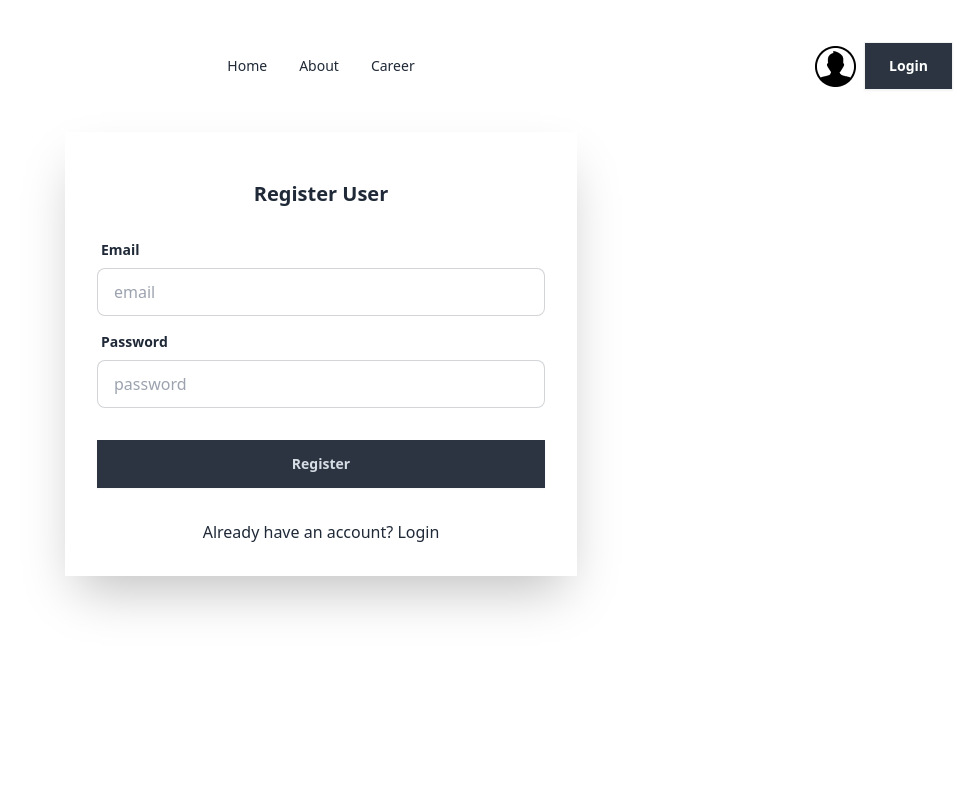
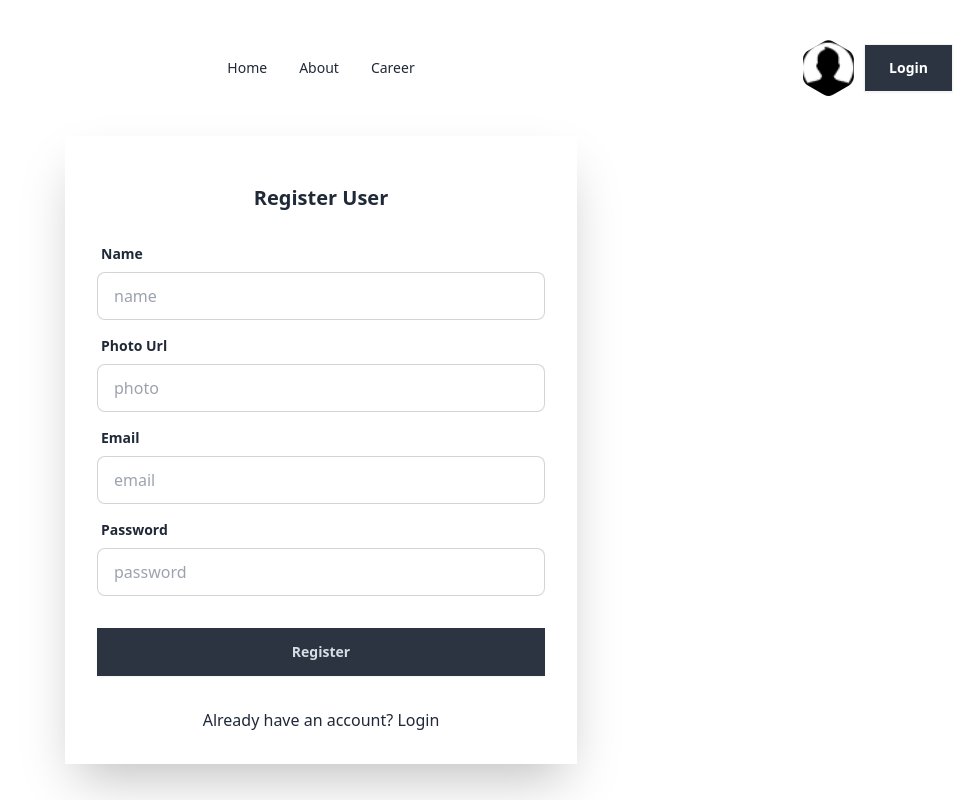
Before and after one commit to HabiburRahman02/news-website-using-react, a React (Vite) app: page /register in a window 1280 px wide. Shown: the whole page, without its empty margins (319-1280 px from the left). Built offline with nearby package versions, Linux system fonts and the light colour scheme; no server answers.

Commit message:
update user profile

```diff
--- a/src/Provider/AuthProvider.jsx
+++ b/src/Provider/AuthProvider.jsx
@@ -1,27 +1,41 @@
 /* eslint-disable react/prop-types */
 /* eslint-disable react-refresh/only-export-components */
-import { createUserWithEmailAndPassword, onAuthStateChanged, signInWithEmailAndPassword, signOut } from "firebase/auth";
+import { createUserWithEmailAndPassword, onAuthStateChanged, signInWithEmailAndPassword, signOut, updateProfile } from "firebase/auth";
 import { createContext, useEffect, useState } from "react";
 import { auth } from "../firebase/firebase.config";
 
 export const AuthContext = createContext(null)
 const AuthProvider = ({ children }) => {
     const [user, setUser] = useState(null);
+    const [loading, setLoading] = useState(true);
 
     const createUser = (email, password) => {
+        setLoading(true);
         return createUserWithEmailAndPassword(auth, email, password);
     }
 
     const signInUser = (email, password) => {
+        setLoading(true);
         return signInWithEmailAndPassword(auth, email, password);
     }
+
+    const updateUserProfile = (name, photo) => {
+        updateProfile(auth.currentUser, {
+            displayName: name,
+            photoURL: photo
+        })
+    }
+
     const logOutUser = () => {
+        setLoading(true);
         return signOut(auth);
     }
+
 
     useEffect(() => {
         const unsubscribe = onAuthStateChanged(auth, currentUser => {
             setUser(currentUser);
+            setLoading(false);
         })
 
         return () => {
@@ -32,9 +46,11 @@ const AuthProvider = ({ children }) => {
 
     const info = {
         user,
+        loading,
         createUser,
         signInUser,
-        logOutUser
+        logOutUser,
+        updateUserProfile,
     }
 
     return (
--- a/src/pages/Login.jsx
+++ b/src/pages/Login.jsx
@@ -6,7 +6,7 @@ const Login = () => {
     const { signInUser } = useContext(AuthContext);
     const navigate = useNavigate();
     const location = useLocation();
-    console.log(location);
+
     const handleLogin = e => {
         e.preventDefault();
         const form = e.target;
--- a/src/pages/Register.jsx
+++ b/src/pages/Register.jsx
@@ -3,17 +3,25 @@ import { AuthContext } from "../Provider/AuthProvider";
 import { Link } from "react-router-dom";
 
 const Register = () => {
-    const { createUser } = useContext(AuthContext);
+    const { createUser, updateUserProfile } = useContext(AuthContext);
     const handleSignUp = e => {
         e.preventDefault();
         const form = e.target;
+        const name = form.name.value;
+        const photo = form.photo.value;
         const email = form.email.value;
         const password = form.password.value;
+
         console.log(email, password);
         createUser(email, password)
             .then((userCredential) => {
                 const user = userCredential.user;
                 console.log(user);
+                // profile update
+                updateUserProfile(name, photo)
+                    .then(result => {
+                        console.log(result);
+                    })
             })
             .catch((error) => {
                 const errorMessage = error.message;
@@ -26,6 +34,18 @@ const Register = () => {
             <div className="card bg-base-100 w-full max-w-lg  mx-auto shrink-0 shadow-2xl rounded-none">
                 <form onSubmit={handleSignUp} className="card-body">
                     <h2 className="text-xl font-semibold text-center my-4">Register User</h2>
+                    <div className="form-control">
+                        <label className="label">
+                            <span className="label-text font-semibold">Name</span>
+                        </label>
+                        <input type="text" name="name" placeholder="name" className="input input-bordered" required />
+                    </div>
+                    <div className="form-control">
+                        <label className="label">
+                            <span className="label-text font-semibold">Photo Url</span>
+                        </label>
+                        <input type="text" name="photo" placeholder="photo" className="input input-bordered" required />
+                    </div>
                     <div className="form-control">
                         <label className="label">
                             <span className="label-text font-semibold">Email</span>
--- a/src/pages/Shared/Navbar.jsx
+++ b/src/pages/Shared/Navbar.jsx
@@ -47,7 +47,16 @@ const Navbar = () => {
                 </ul>
             </div>
             <div className="navbar-end flex gap-2 items-center">
-                <img src={userLogo} alt="" />
+                <div className="avatar">
+                    <div className="mask mask-hexagon w-14">
+                        {
+                            user?.photoURL ?
+                                <img src={user.photoURL} alt="" />
+                                :
+                                <img src={userLogo} alt="" />
+                        }
+                    </div>
+                </div>
                 <div>
                     {
                         user ? <button
--- a/src/route/PrivateRoute.jsx
+++ b/src/route/PrivateRoute.jsx
@@ -4,9 +4,11 @@ import { AuthContext } from "../Provider/AuthProvider";
 import { Navigate, useLocation } from "react-router-dom";
 
 const PrivateRoute = ({ children }) => {
-    const { user } = useContext(AuthContext);
+    const { user, loading } = useContext(AuthContext);
     const location = useLocation();
-    console.log(location);
+    if (loading) {
+        return "loading...."
+    }
     if (user) {
         return children
     }
```
